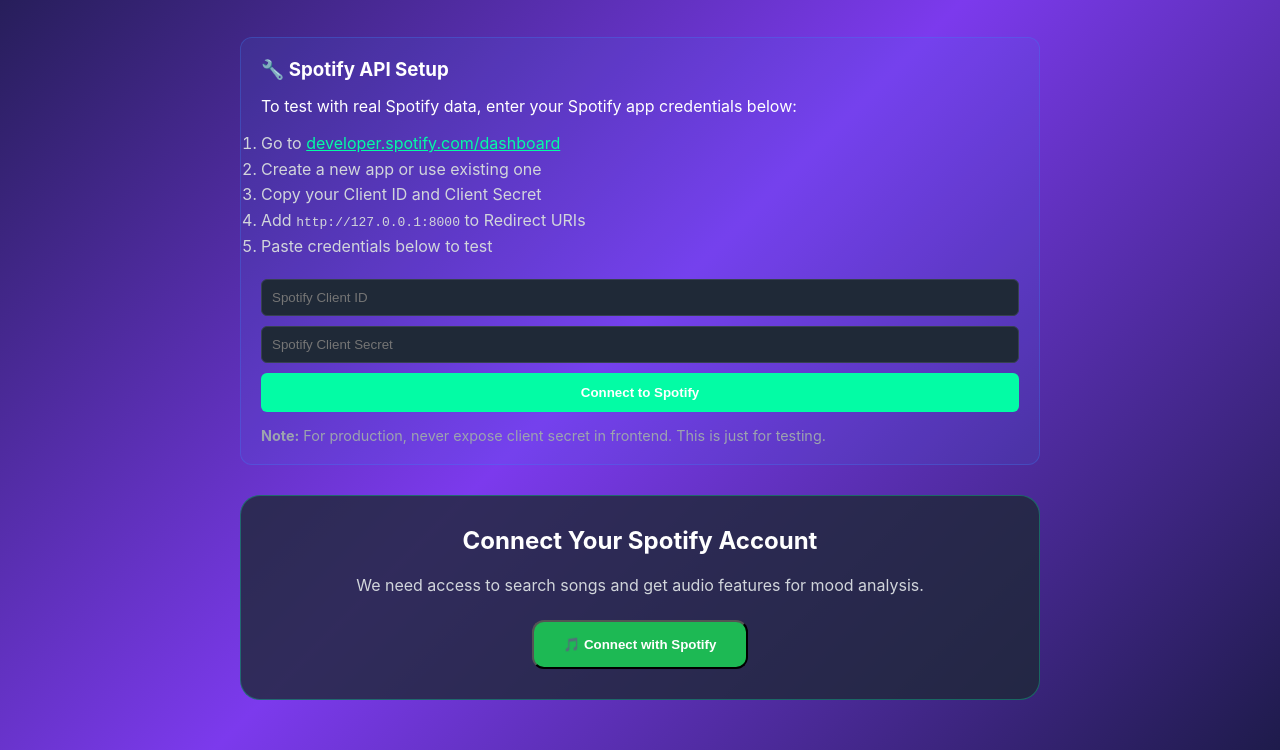
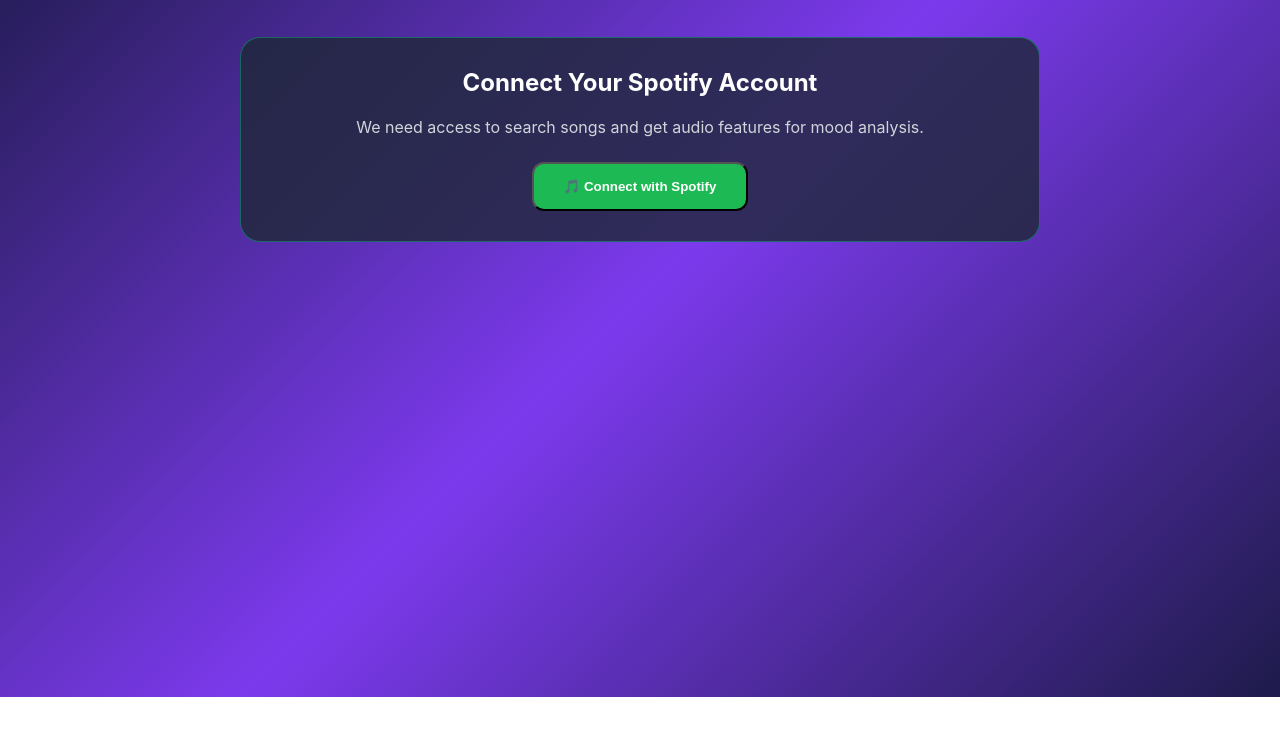
Before and after one commit to martinezsebastian/corriente-sound, a plain HTML site: page index.html in a window 1280 px wide. Shown: the part 103-853 px from the top of the page. After the commit the page ends 800 px from the top, so only its background shows below. Drawn offline with Linux system fonts and the light colour scheme.

Commit message:
eliminate spotify log in screen

```diff
--- a/index.html
+++ b/index.html
@@ -524,10 +524,10 @@
     </div>
 
     <script>
-        // Spotify API Configuration
+        // Spotify API Configuration - Add your credentials here
         let spotifyConfig = {
-            clientId: '',
-            clientSecret: '',
+            clientId: 'b69fa23fedcb4de5b392e70fda1b1848',
+            clientSecret: 'a6639d1a28914578804447d13cec07b4',
             accessToken: '',
             isAuthenticated: false
         };
@@ -702,8 +702,15 @@
             }
         }
 
-        // Search input handler
+        // Auto-start if credentials are provided
         document.addEventListener('DOMContentLoaded', function() {
+            // Check if credentials are already set
+            if (spotifyConfig.clientId && spotifyConfig.clientId !== 'YOUR_CLIENT_ID_HERE') {
+                // Skip setup, go straight to auth
+                document.getElementById('setupInfo').style.display = 'none';
+                document.getElementById('authSection').classList.remove('hidden');
+            }
+
             const searchInput = document.getElementById('songSearch');
 
             searchInput.addEventListener('input', function(e) {
```
